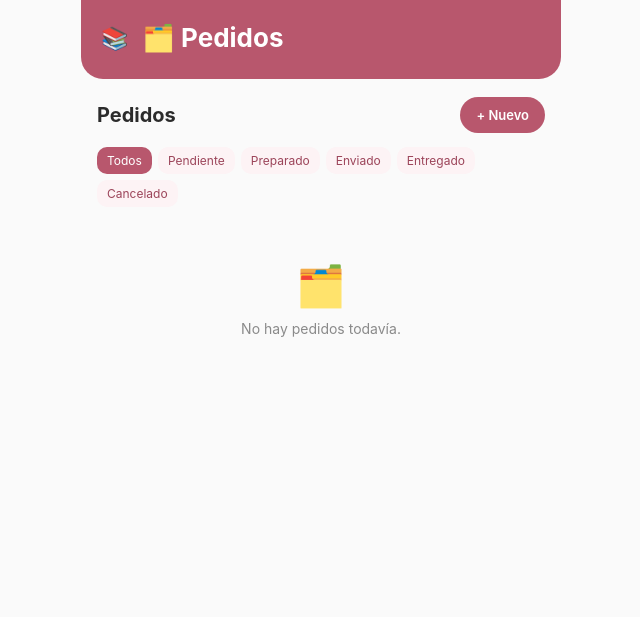
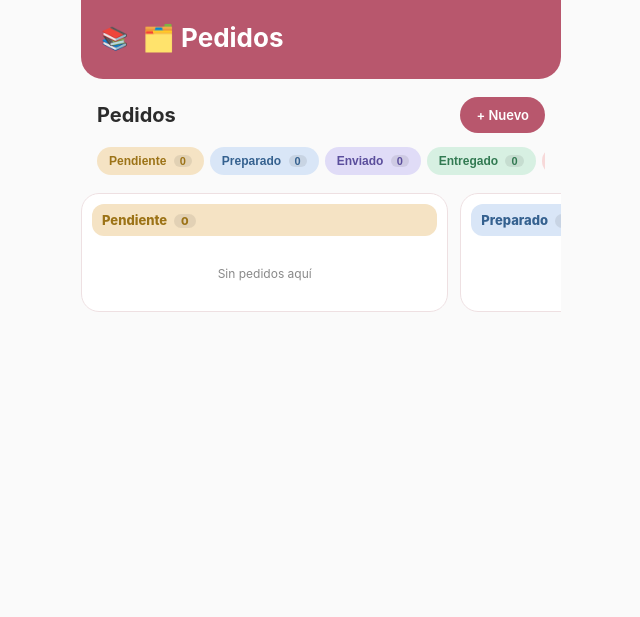
Before and after one commit to mj02jt/bookcovers, a Flask app: page /pedidos in a window 1280 px wide. Shown: the top 617 px of the page, without its empty margins (319-959 px from the left). Run offline with Flask 3, Linux system fonts and the light colour scheme; data that the repository does not hold is empty.

Commit message:
Pedidos: vista en columnas (tablero) por estado, con flechas para mover el pedido de una columna a otra

```diff
--- a/app.py
+++ b/app.py
@@ -317,13 +317,9 @@ def register_routes(app):
     # ---------------- PEDIDOS (CRM) ----------------
     @app.route('/pedidos')
     def orders_list():
-        estado_filtro = request.args.get('estado')
-        q = Pedido.query
-        if estado_filtro:
-            q = q.filter_by(estado=estado_filtro)
-        pedidos = q.order_by(Pedido.creado.desc()).all()
-        return render_template('orders.html', pedidos=pedidos, estados=ESTADOS_PEDIDO,
-                                estado_filtro=estado_filtro, active='orders')
+        pedidos = Pedido.query.order_by(Pedido.creado.desc()).all()
+        columnas = {e: [p for p in pedidos if p.estado == e] for e in ESTADOS_PEDIDO}
+        return render_template('orders.html', columnas=columnas, estados=ESTADOS_PEDIDO, active='orders')
 
     @app.route('/pedidos/nuevo', methods=['GET', 'POST'])
     def order_new():
@@ -390,6 +386,21 @@ def register_routes(app):
             db.session.commit()
             flash(f'Pedido #{pedido.id} ahora está "{nuevo_estado}".')
         return redirect(url_for('order_detail', oid=oid))
+
+    @app.route('/pedidos/<int:oid>/mover/<direction>', methods=['POST'])
+    def order_move(oid, direction):
+        pedido = Pedido.query.get_or_404(oid)
+        idx = ESTADOS_PEDIDO.index(pedido.estado) if pedido.estado in ESTADOS_PEDIDO else 0
+        if direction == 'next' and idx < len(ESTADOS_PEDIDO) - 1:
+            pedido.estado = ESTADOS_PEDIDO[idx + 1]
+        elif direction == 'prev' and idx > 0:
+            pedido.estado = ESTADOS_PEDIDO[idx - 1]
+        else:
+            return redirect(url_for('orders_list'))
+        pedido.actualizado = datetime.utcnow()
+        db.session.commit()
+        flash(f'Pedido #{pedido.id} ahora está "{pedido.estado}".')
+        return redirect(url_for('orders_list') + f'#col-{pedido.estado}')
 
     @app.route('/pedidos/<int:oid>/borrar', methods=['POST'])
     def order_delete(oid):
--- a/static/css/style.css
+++ b/static/css/style.css
@@ -337,3 +337,124 @@ a.link-btn {
   cursor: pointer;
   text-decoration: none;
 }
+
+/* Tablero de pedidos en columnas (estilo kanban), con desplazamiento horizontal */
+.kanban-jump {
+  display: flex;
+  gap: 6px;
+  overflow-x: auto;
+  padding-bottom: 8px;
+  margin-bottom: 10px;
+}
+.kanban-jump-btn {
+  flex: 0 0 auto;
+  border: none;
+  border-radius: 20px;
+  padding: 7px 12px;
+  font-size: 12px;
+  font-weight: 700;
+  cursor: pointer;
+  white-space: nowrap;
+  color: var(--muted);
+  background: var(--rose-lighter);
+}
+.kanban-jump-btn .count {
+  display: inline-block;
+  background: rgba(0,0,0,0.08);
+  border-radius: 10px;
+  padding: 0 6px;
+  margin-left: 4px;
+  font-size: 11px;
+}
+.kanban-jump-btn.status-pendiente { background: #f5e3c4; color: #9c7317; }
+.kanban-jump-btn.status-preparado { background: #d9e6f7; color: #35618f; }
+.kanban-jump-btn.status-enviado { background: #e0dcf7; color: #5b4e9c; }
+.kanban-jump-btn.status-entregado { background: #d7f0e2; color: #327a52; }
+.kanban-jump-btn.status-cancelado { background: #f7d9d9; color: #a13c3c; }
+
+.kanban-board {
+  display: flex;
+  gap: 12px;
+  overflow-x: auto;
+  scroll-snap-type: x mandatory;
+  padding-bottom: 12px;
+  margin: 0 -16px;
+  padding-left: 16px;
+  padding-right: 16px;
+}
+.kanban-column {
+  flex: 0 0 82%;
+  scroll-snap-align: start;
+  background: var(--card-bg);
+  border: 1px solid var(--border);
+  border-radius: var(--radius);
+  padding: 10px;
+  max-height: 70vh;
+  overflow-y: auto;
+}
+.kanban-column-header {
+  font-weight: 800;
+  font-size: 13px;
+  text-transform: capitalize;
+  padding: 8px 10px;
+  border-radius: var(--radius-sm);
+  margin-bottom: 10px;
+  position: sticky;
+  top: 0;
+}
+.kanban-column-header .count {
+  display: inline-block;
+  background: rgba(0,0,0,0.08);
+  border-radius: 10px;
+  padding: 0 7px;
+  margin-left: 4px;
+  font-size: 11px;
+}
+.kanban-column-header.status-pendiente { background: #f5e3c4; color: #9c7317; }
+.kanban-column-header.status-preparado { background: #d9e6f7; color: #35618f; }
+.kanban-column-header.status-enviado { background: #e0dcf7; color: #5b4e9c; }
+.kanban-column-header.status-entregado { background: #d7f0e2; color: #327a52; }
+.kanban-column-header.status-cancelado { background: #f7d9d9; color: #a13c3c; }
+
+.kanban-card {
+  background: var(--rose-lighter);
+  border: 1px solid var(--border);
+  border-radius: var(--radius-sm);
+  padding: 10px;
+  margin-bottom: 10px;
+}
+.kanban-card-link { text-decoration: none; color: inherit; display: block; }
+.kanban-card .title { font-weight: 700; font-size: 14px; }
+.kanban-card .sub { font-size: 12px; color: var(--muted); margin-top: 2px; }
+.kanban-card-actions {
+  display: flex;
+  align-items: center;
+  justify-content: space-between;
+  margin-top: 8px;
+  padding-top: 8px;
+  border-top: 1px solid var(--border);
+}
+.kanban-card-actions form { margin: 0; }
+.kanban-move-label { font-size: 10px; color: var(--muted); text-transform: uppercase; letter-spacing: 0.5px; }
+.kanban-arrow {
+  background: white;
+  border: 1px solid var(--rose-light);
+  color: var(--rose-dark);
+  width: 32px;
+  height: 32px;
+  border-radius: 50%;
+  font-size: 18px;
+  font-weight: 700;
+  cursor: pointer;
+  line-height: 1;
+}
+.kanban-arrow:disabled {
+  opacity: 0.3;
+  cursor: default;
+}
+.kanban-empty {
+  text-align: center;
+  color: var(--muted);
+  font-size: 12px;
+  padding: 20px 6px;
+}
--- a/templates/orders.html
+++ b/templates/orders.html
@@ -6,31 +6,57 @@
     <a href="{{ url_for('order_new') }}" class="link-btn">+ Nuevo</a>
   </div>
 
-  <div style="display:flex; gap:6px; flex-wrap:wrap; margin-bottom:14px;">
-    <a class="icon-btn" href="{{ url_for('orders_list') }}" style="{{ 'background:var(--rose);color:white;' if not estado_filtro else '' }}">Todos</a>
+  <div class="kanban-jump">
     {% for e in estados %}
-      <a class="icon-btn" href="{{ url_for('orders_list', estado=e) }}" style="{{ 'background:var(--rose);color:white;' if estado_filtro==e else '' }}">{{ e|capitalize }}</a>
+      <button type="button" class="kanban-jump-btn status-{{ e }}" onclick="scrollToCol('{{ e }}')">
+        {{ e|capitalize }} <span class="count">{{ columnas[e]|length }}</span>
+      </button>
     {% endfor %}
   </div>
 
-  {% if pedidos %}
-    {% for pedido in pedidos %}
-      <a href="{{ url_for('order_detail', oid=pedido.id) }}" style="text-decoration:none; color:inherit;">
-        <div class="list-card">
-          <div class="row">
-            <div>
-              <div class="title">Pedido #{{ pedido.id }} {% if pedido.cliente %}· {{ pedido.cliente.nombre }}{% endif %}</div>
-              <div class="sub">{{ pedido.creado.strftime('%d/%m/%Y') }} · {{ '%.2f'|format(pedido.total) }} €</div>
+  <div class="kanban-board" id="kanban-board">
+    {% for e in estados %}
+      <div class="kanban-column" id="col-{{ e }}">
+        <div class="kanban-column-header status-{{ e }}">
+          {{ e|capitalize }} <span class="count">{{ columnas[e]|length }}</span>
+        </div>
+        {% if columnas[e] %}
+          {% for pedido in columnas[e] %}
+            <div class="kanban-card">
+              <a href="{{ url_for('order_detail', oid=pedido.id) }}" class="kanban-card-link">
+                <div class="title">Pedido #{{ pedido.id }}</div>
+                <div class="sub">{% if pedido.cliente %}{{ pedido.cliente.nombre }} · {% endif %}{{ pedido.creado.strftime('%d/%m') }}</div>
+                <div class="sub" style="font-weight:700; color:var(--rose-dark);">{{ '%.2f'|format(pedido.total) }} €</div>
+              </a>
+              <div class="kanban-card-actions">
+                <form method="post" action="{{ url_for('order_move', oid=pedido.id, direction='prev') }}">
+                  <button type="submit" class="kanban-arrow" {{ 'disabled' if e == estados[0] else '' }}>‹</button>
+                </form>
+                <span class="kanban-move-label">mover</span>
+                <form method="post" action="{{ url_for('order_move', oid=pedido.id, direction='next') }}">
+                  <button type="submit" class="kanban-arrow" {{ 'disabled' if e == estados[-1] else '' }}>›</button>
+                </form>
+              </div>
             </div>
-            <span class="status-badge status-{{ pedido.estado }}">{{ pedido.estado }}</span>
-          </div>
-        </div>
-      </a>
+          {% endfor %}
+        {% else %}
+          <div class="kanban-empty">Sin pedidos aquí</div>
+        {% endif %}
+      </div>
     {% endfor %}
-  {% else %}
-    <div class="empty-state">
-      <span class="icon">🗂️</span>
-      No hay pedidos todavía.
-    </div>
-  {% endif %}
+  </div>
+
+  <script>
+    function scrollToCol(estado) {
+      const el = document.getElementById('col-' + estado);
+      if (el) el.scrollIntoView({ behavior: 'smooth', inline: 'start', block: 'nearest' });
+    }
+    // Si venimos de mover un pedido, la URL trae #col-xxx: nos aseguramos de posicionarnos ahí
+    window.addEventListener('load', function () {
+      if (window.location.hash) {
+        const el = document.querySelector(window.location.hash);
+        if (el) el.scrollIntoView({ inline: 'start', block: 'nearest' });
+      }
+    });
+  </script>
 {% endblock %}
```
